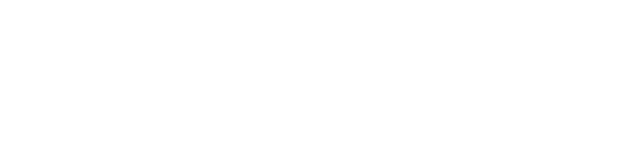
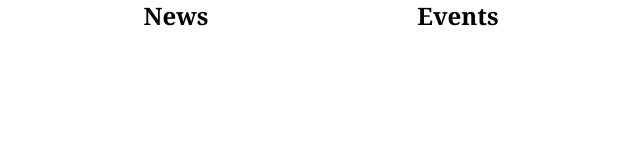
Before and after one commit to gasangw/Clone-challenge, a website built with Vite: page index.html in a window 1280 px wide. Shown: the whole page, without its empty margins (41-681 px from the left). Built offline with nearby package versions, Linux system fonts and the light colour scheme.

Commit message:
Start section of events and news

```diff
--- a/index.html
+++ b/index.html
@@ -7,6 +7,20 @@
     <title>Clone Challenge</title>
 </head>
 <body>
-
+    <header></header>
+    <main>
+        <!-- section of news and events close to footer-->
+        <section>
+            <div class="container grid grid-cols-1 md:grid-cols-4 gap-2">
+                <div class="font-serif text-center">
+                    <h2 class="text-2xl font-bold">News</h2>
+                </div>
+                <div class="font-serif text-center">
+                    <h2 class="text-2xl font-bold">Events</h2>
+                </div>
+            </div>
+        </section>
+    </main>
+    <footer></footer>
 </body>
 </html>
```
